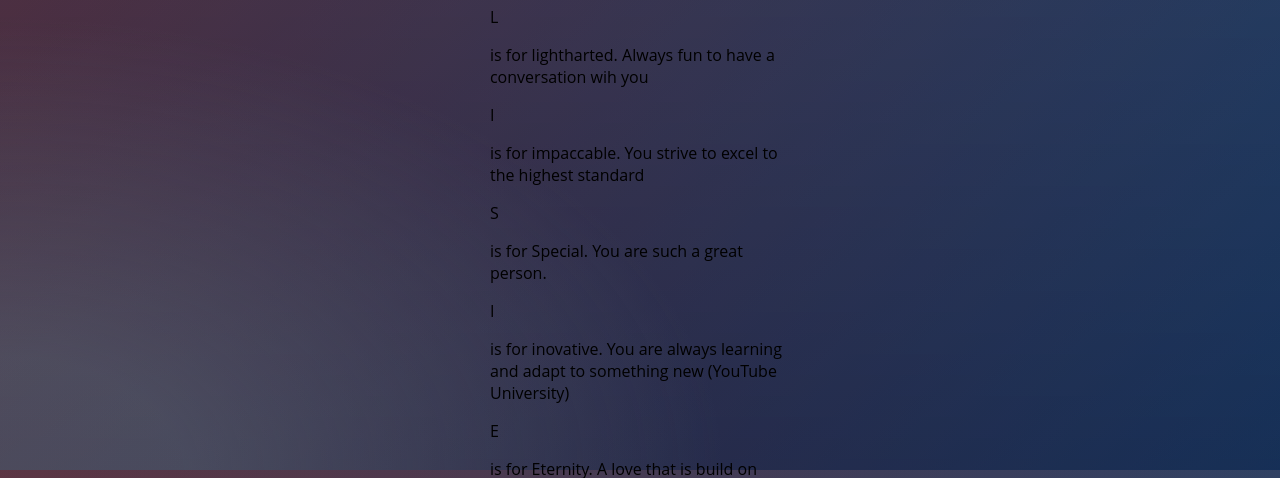
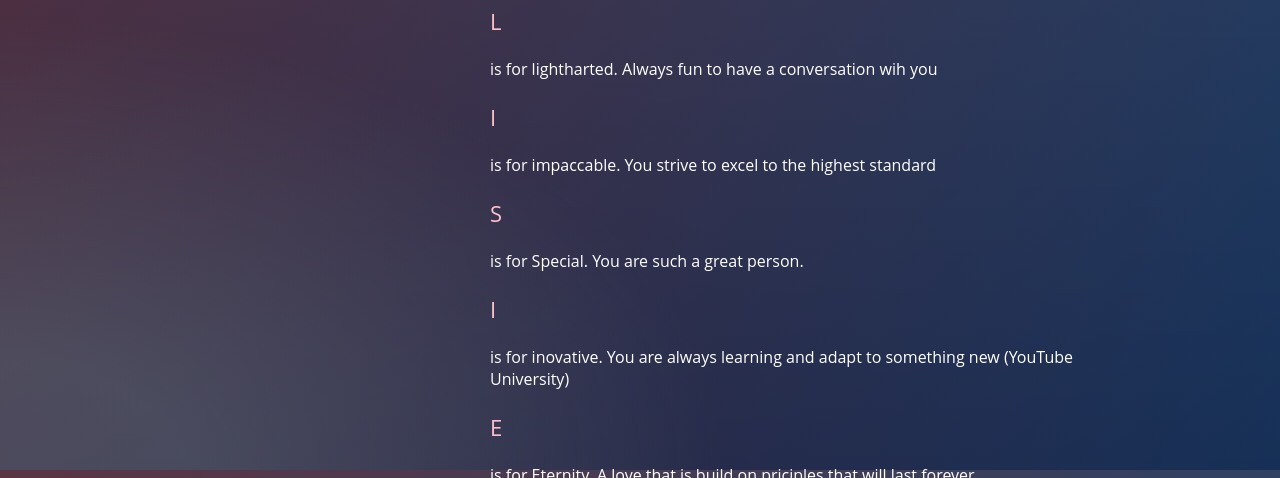
Before and after one commit to jsmoothcreativity/IWDLisie, a plain HTML site: page lisie.html in a window 1280 px wide. Shown: the part 330-808 px from the top of the page. Drawn offline with Linux system fonts and the light colour scheme.

Commit message:
Update lisie.html

```diff
--- a/lisie.html
+++ b/lisie.html
@@ -33,10 +33,19 @@
 		top: 50%;
 		left: 50%;
 		margin: -150px 0 0 -150px;
-		width:300px;
-		height:300px;
+		width:600px;
+		height:900px;
 		}
 		.login h1 { color: #fff; text-shadow: 0 0 10px rgba(0,0,0,0.3); letter-spacing:1px; text-align:center; }
+
+		.FirstLetter{
+			color: pink;
+			font-size: 22px;
+		}
+
+		.defineText {
+			color: white;
+		}
 
 		input {
 		width: 100%;
@@ -68,13 +77,13 @@
 		<div class="login">
 			<h1 style="color:pink">Lisie</h1>
 
-			<p>L </p> <span>is for lightharted. Always fun to have a conversation wih you</span>
-			<p>I</p> <span>is for impaccable. You strive to excel to the highest standard</span>
-			<p>S</p> <span>is for Special. You are such a great person. </span>
-			<p>I</p> <span>is for inovative. You are always learning and adapt to something new (YouTube University)</span>
-			<p>E</p> <span>is for Eternity. A love that is build on priciples that will last forever.</span>
+			<p class="FirstLetter">L </p> <span class="defineText">is for lightharted. Always fun to have a conversation wih you</span>
+			<p class="FirstLetter">I</p> <span class="defineText">is for impaccable. You strive to excel to the highest standard</span>
+			<p class="FirstLetter">S</p> <span class="defineText">is for Special. You are such a great person. </span>
+			<p class="FirstLetter">I</p> <span class="defineText">is for inovative. You are always learning and adapt to something new (YouTube University)</span>
+			<p class="FirstLetter">E</p> <span class="defineText">is for Eternity. A love that is build on priciples that will last forever.</span>
 
-			<span>Lisie a woman of God that i really want in my life</span>
+			<p><span>Lisie a woman of God that i really want in my life</span></p>
 
 		</div>
 
```
